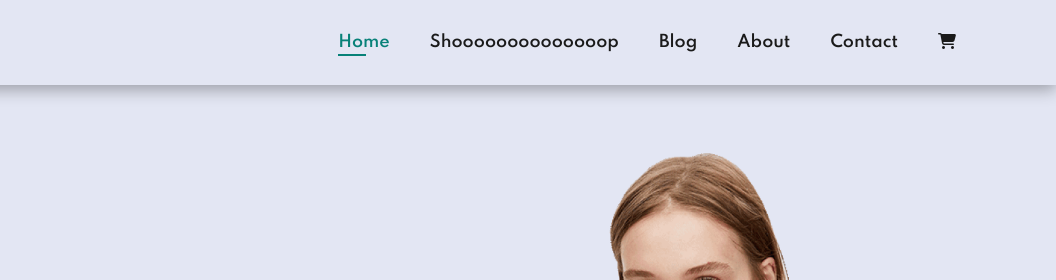
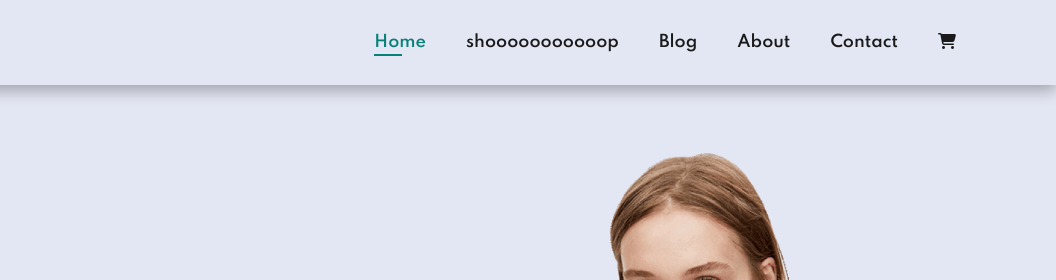
Before and after one commit to gourav631/Ecommerce_website, a plain HTML site: page index.html in a window 1280 px wide. Shown: the top 280 px of the page, 224-1280 px from the left. Drawn offline with Linux system fonts and the light colour scheme.

Commit message:
Update index.html

```diff
--- a/index.html
+++ b/index.html
@@ -15,7 +15,7 @@
         <div>
             <ul id="navbar">
                 <li><a class="active" href="index.html">Home</a></li>
-                <li><a href="shop.html">Shoooooooooooooop</a></li>
+                <li><a href="shop.html">shooooooooooop</a></li>
                 <li><a href="blog.html">Blog</a></li>
                 <li><a href="about.html">About</a></li>
                 <li><a href="contact.html">Contact</i></a></li>
```
